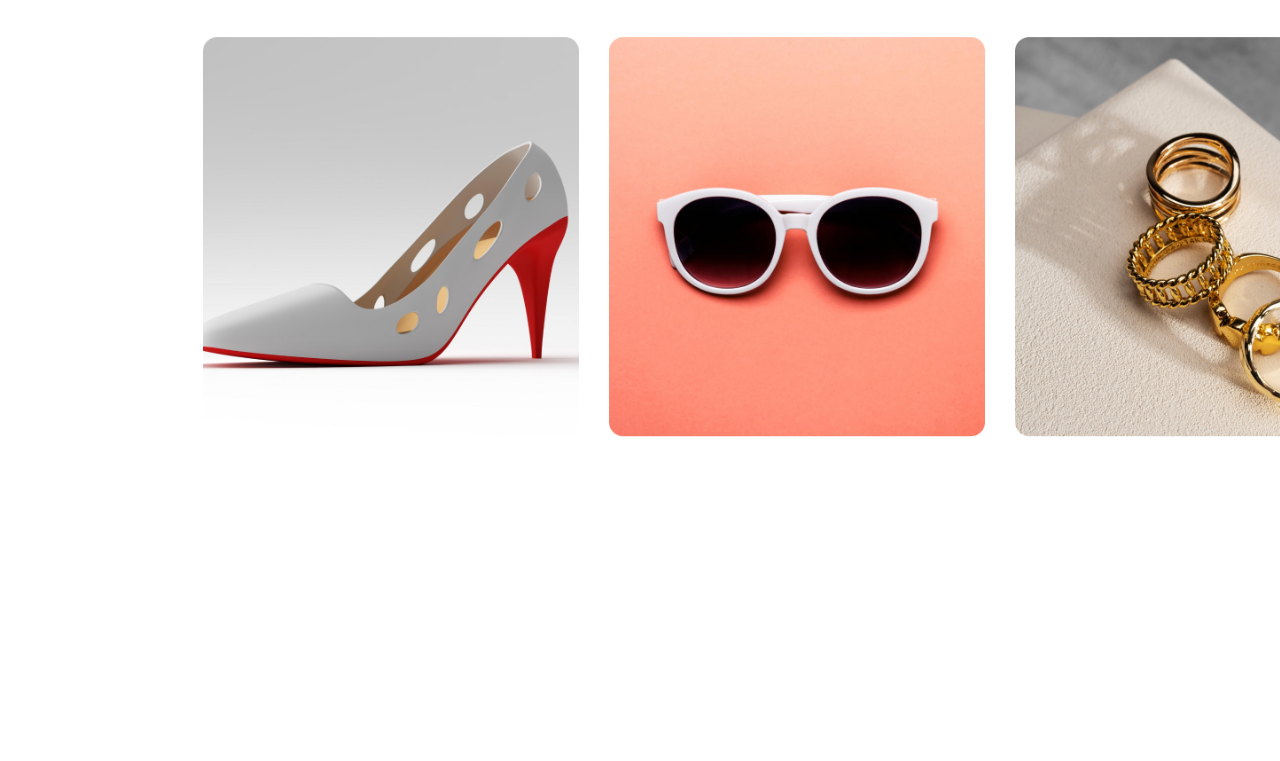
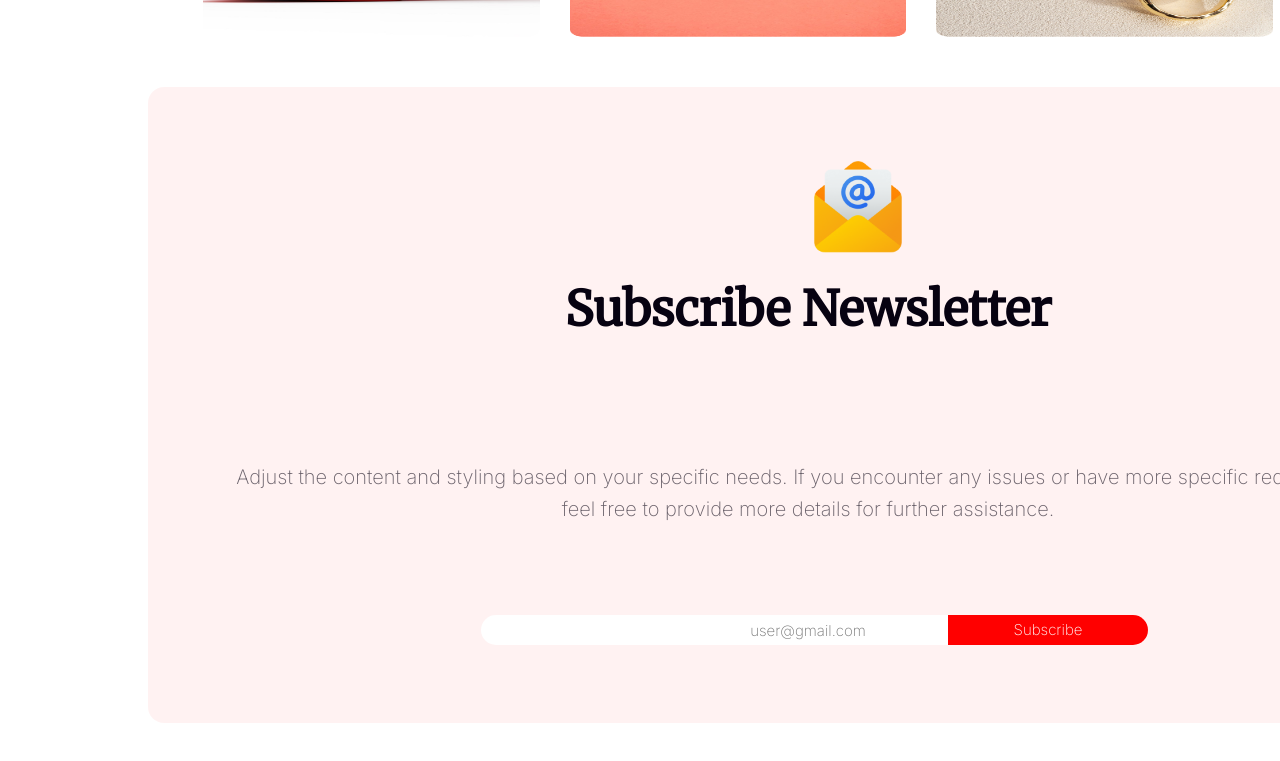
Before and after one commit to nayem-420/B9A1-New-Year-New-Mission, a plain HTML site: page index.html in a window 1280 px wide. Shown: the part 4629-5390 px from the top of the page. Drawn offline with Linux system fonts and the light colour scheme.

Commit message:
final main part

```diff
--- a/index.html
+++ b/index.html
@@ -93,6 +93,21 @@
                 <img src="B9A1-New-Year-New-Mission-main/resources/Rectangle 7.png" alt="" class="one">
                 <img src="B9A1-New-Year-New-Mission-main/resources/Rectangle 8.png" alt="" class="one">
             </div>
+        </div><br><br><br><br><br><br><br><br><br><br><br><br><br><br><br>
+        <div class="newsletter">
+            <div class="do">
+                <img src="B9A1-New-Year-New-Mission-main/resources/Group 61.png" alt="" id="mail">
+                <h1 class="subscribe">Subscribe Newsletter</h1>
+                <p class="write">Adjust the content and styling based on your specific needs. If you encounter any issues or have more specific requirements, feel free to provide more details for further assistance.</p>
+            </div>
+            <div class="bttn">
+                <div class="input">
+                    <input type="email" class="null-box" placeholder="user@gmail.com">
+                </div>
+                <div class="press">
+                    <input type="submit" class="click" value="subscribe">
+                </div>
+            </div>
         </div>
     </main>
     <footer>
--- a/style.css
+++ b/style.css
@@ -315,18 +315,92 @@ div.join-now-section{
 }
 .image-work{
     width: 1100px;
-    height: 400px;
+    height: 200px;
     margin-top: 130px;
     display: flex;
 }
 .image-work2{
     width: 1100px;
-    height: 400px;
+    height: 200px;
     margin-top: 40px;
     display: flex;
 }
 .one{
     width: 1100px;
-    height: 400px;
+    height: 200px;
     margin-right: 30px;
 }
+/* main last field */
+.newsletter{
+    width: 1320px;
+    height: 616px;
+    margin: auto;
+    border-radius: 16px;
+    background: rgba(255, 0, 0, 0.05);
+    padding-bottom: 20px;
+}
+.do{
+    position: relative;
+    text-align: center;
+    padding: 70px;
+}
+#mail{
+    width: 100px;
+    height: 100px;
+    position: absolute;
+}
+.subscribe{
+    color: #070211;
+    text-align: center;
+    font-family: Merriweather;
+    font-size: 48px;
+    font-weight: 900;
+    text-transform: capitalize;
+    padding: 90px;
+}
+.write{
+    color: rgba(7, 2, 17, 0.60);
+    text-align: center;
+    font-family: Inter;
+    font-size: 20px;
+    font-weight: 400;
+    line-height: 32px;
+}
+.bttn{
+    text-align: center;
+}
+.null-box{
+    border-radius: 50px;
+    background: #FFF;
+    border: none;
+    width: 650px;
+    height: 27.5px;
+    /* padding: 10px; */
+    color: rgba(7, 2, 17, 0.30);
+    text-align: center;
+    font-family: Inter;
+    font-size: 15px;
+    font-weight: 500px;
+}
+.click{
+    border-radius: 0px 50px 50px 0px;
+    background: #F00;
+    width: 200px;
+    height: 30px;
+    /* padding: 10px; */
+    color: #FFF;
+    text-align: center;
+    font-family: Inter;
+    font-size: 15px;
+    font-weight: 500px;
+    text-transform: capitalize;
+    border: none;
+}
+.press{
+    display: flex;
+    margin-left: 800px;
+    margin-bottom: 700px;
+    margin-top: -30px;
+}
+
+/* footer work */
```
